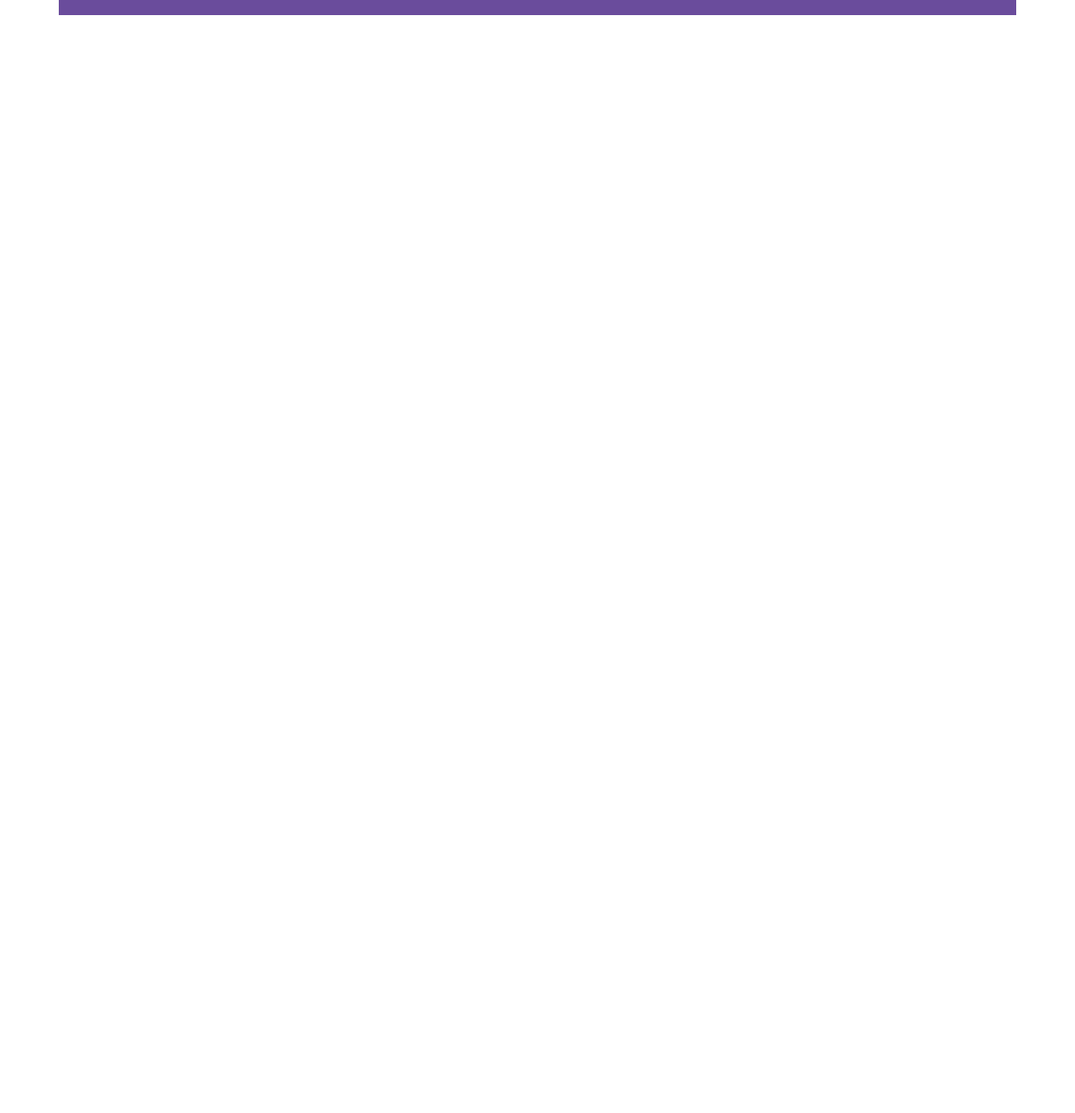
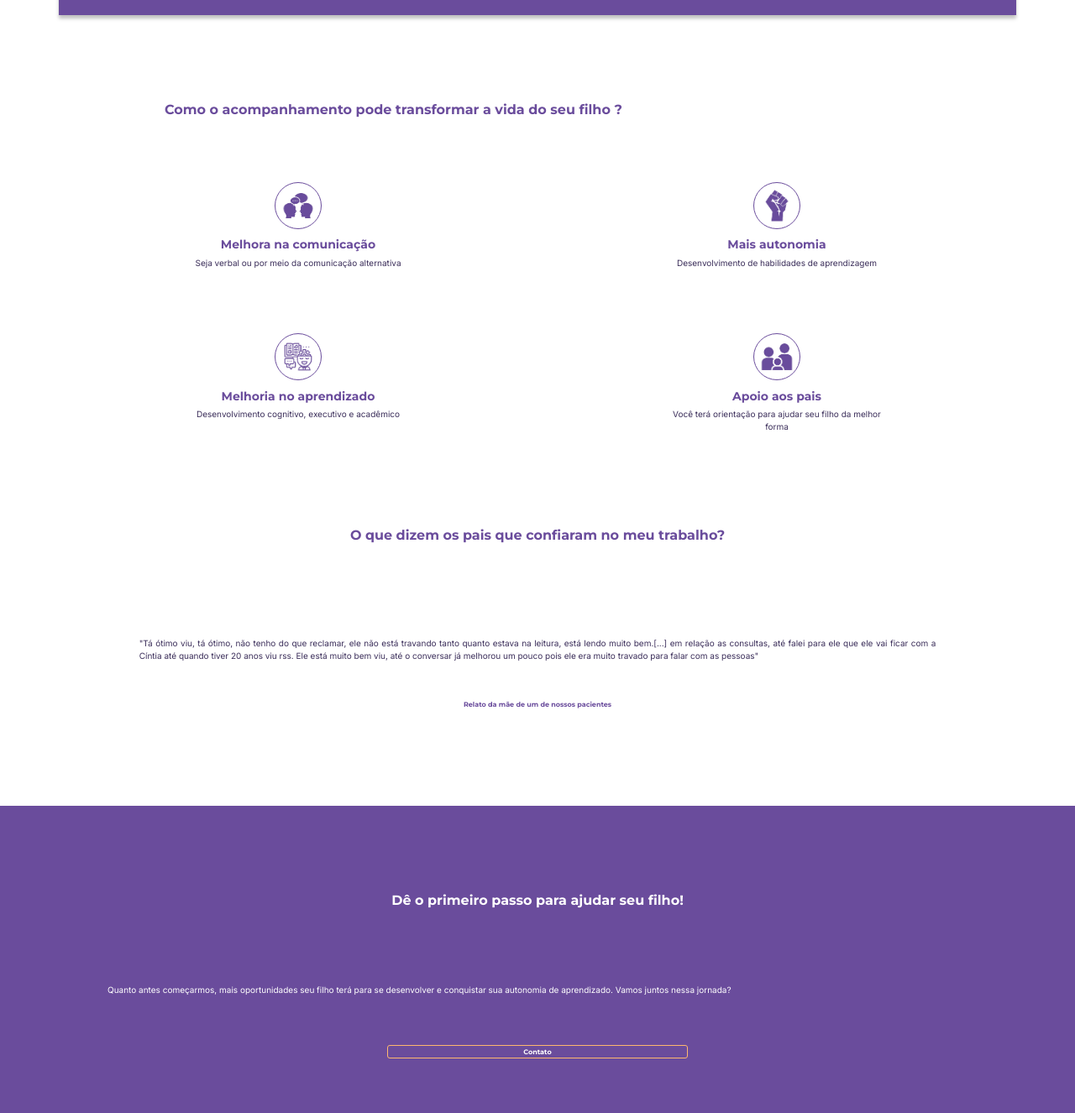
Before and after one commit to JoaoPedro163/Landing-Page-Psicopedagoga, a plain HTML site: page index.html in a window 1280 px wide. Shown: the part 1699-3025 px from the top of the page at 84% size. Before the commit the page ends 1717 px from the top, so only its background shows below. Drawn offline with Linux system fonts and the light colour scheme.

Commit message:
Finalizaçao do html e css

```diff
--- a/css/styleIndex.css
+++ b/css/styleIndex.css
@@ -130,7 +130,7 @@ header {
     height: 12vh;
 }
 
-#p{
+#p {
     font-size: 10px;
     font-family: "inter", "Sans-serif";
     text-align: justify;
@@ -139,13 +139,14 @@ header {
     color: #3B2E5A;
 }
 
-#divQuemSouEu{
+#divQuemSouEu {
     background-color: #6A4C9C;
     margin-top: 9%;
     padding-bottom: 8%;
+    box-shadow: 0px 4px 4px rgba(0, 0, 0, 0.25);
 }
 
-#titleQuemSouEu{
+#titleQuemSouEu {
     color: white;
     font-family: "Montserrat", "Sans-serif";
     font-weight: bold;
@@ -156,7 +157,7 @@ header {
     margin-top: 7%;
 }
 
-#imgCintia{
+#imgCintia {
     width: 28vh;
     height: 25vh;
     border-radius: 50%;
@@ -164,12 +165,12 @@ header {
     box-shadow: 0px 4px 4px rgba(0, 0, 0, 0.25);
 }
 
-#divImgCintia{
+#divImgCintia {
     text-align: center;
     margin-top: 9%;
 }
 
-#pQuemSouEu{
+#pQuemSouEu {
     font-size: 10px;
     font-family: "Inter", "Sans-serif";
     width: 80%;
@@ -178,3 +179,167 @@ header {
     text-align: justify;
     margin-top: 5%;
 }
+
+#titleSec2 {
+    font-size: 16px;
+    font-family: "Montserrat", "Sans-serif";
+    font-weight: bold;
+    color: #6A4C9C;
+    text-align: left;
+    width: 80%;
+    margin: auto;
+    margin-top: 9%;
+}
+
+#titleBeneficios {
+    font-size: 14px;
+    font-weight: bold;
+    font-family: "Montserrat", "Sans-serif";
+    text-align: center;
+}
+
+#imgComunicacao {
+    border-radius: 50%;
+    border: 1px solid #6A4C9C;
+    width: 7vh;
+    height: 7vh;
+}
+
+#divImgComunicacao {
+    text-align: center;
+    margin-top: 14%;
+}
+
+.titleBeneficios {
+    font-size: 14px;
+    font-weight: bold;
+    font-family: "Montserrat", "Sans-serif";
+    color: #6A4C9C;
+    text-align: center;
+    width: 80%;
+    margin: auto;
+    margin-top: 2%;
+}
+
+.pBeneficios {
+    font-size: 10px;
+    font-family: "Inter", "Sans-serif";
+    color: #3B2E5A;
+    text-align: center;
+    width: 50%;
+    margin: auto;
+    margin-top: 1%;
+}
+
+#imgAutonomia2 {
+    border-radius: 50%;
+    border: 1px solid #6A4C9C;
+    width: 7vh;
+    height: 7vh;
+}
+
+#divImgAutonomia2 {
+    text-align: center;
+    margin-top: 14%;
+}
+
+#imgAprendizado {
+    border-radius: 50%;
+    border: 1px solid #6A4C9C;
+    width: 7vh;
+    height: 7vh;
+}
+
+#divImgAprendizado {
+    text-align: center;
+    margin-top: 14%;
+}
+
+#divImgApoio {
+    text-align: center;
+    margin-top: 14%;
+}
+
+#imgApoio {
+    border-radius: 50%;
+    border: 1px solid #6A4C9C;
+    width: 7vh;
+    height: 7vh;
+}
+
+#titleSec3 {
+    font-size: 16px;
+    font-family: "Montserrat", "Sans-serif";
+    font-weight: bold;
+    text-align: center;
+    width: 80%;
+    margin: auto;
+    color: #6A4C9C;
+    margin-top: 10%;
+}
+
+#pSec3 {
+    font-size: 10px;
+    font-family: "Inter", "Sans-serif";
+    text-align: justify;
+    width: 85%;
+    margin: auto;
+    margin-top: 10%;
+    color: #3B2E5A;
+}
+
+.autorRelato {
+    font-weight: bold;
+    font-family: "Montserrat", "Sans-serif";
+    font-size: 8px;
+    color: #6A4C9C;
+    text-align: center;
+    margin-top: 4%;
+}
+
+#divContato {
+    width: 100%;
+    background-color: #6A4C9C;
+    box-shadow: 0px 4px 4px rgba(0, 0, 0, 0.25);
+    margin-top: 9%;
+}
+
+#titleDivContato {
+    width: 80%;
+    margin: auto;
+    color: white;
+    font-size: 16px;
+    font-family: "Montserrat", "Sans-serif";
+    font-weight: bold;
+    text-align: center;
+    padding-top: 8%;
+}
+
+#pDivContato{
+    font-size: 10px;
+    font-family: "Inter", "Sans-serif";
+    color: white;
+    width: 80%;
+    margin: auto;
+    text-align: justify;
+    margin-top: 7%;
+}
+
+#btnContato{
+    border: 1px solid #FFB86F;
+    background-color: #6A4C9C;
+    width: 35%;
+    font-family: "Montserrat", "Sans-serif";
+    font-size: 8px;
+    font-weight: bold;
+    color: white;
+    border-radius: 3px;
+}
+
+#divBtnContato{
+    width: 80%;
+    margin: auto;
+    text-align: center;
+    margin-top: 4%;
+    padding-bottom: 5%;
+}
--- a/index.html
+++ b/index.html
@@ -142,8 +142,101 @@
 
         </div>
 
+        <div class="row">
+
+            <h2 id="titleSec2">Como o acompanhamento pode transformar a vida do seu filho ?</h2>
+
+            <div class="col-sm-6">
+
+                <div id="divImgComunicacao">
+
+                    <img src="./images/img_comunicacao.png" alt="" id="imgComunicacao">
+
+                </div>
+
+                <h3 class="titleBeneficios">Melhora na comunicação</h3>
+
+                <p class="pBeneficios">Seja verbal ou por meio da comunicação alternativa</p>
+
+            </div>
+
+            <div class="col-sm-6">
+
+                <div id="divImgAutonomia2">
+
+                    <img src="./images/img_autonomia_2.png" alt="" id="imgAutonomia2">
+
+                </div>
+
+                <h3 class="titleBeneficios">Mais autonomia</h3>
+
+                <p class="pBeneficios">Desenvolvimento de habilidades de aprendizagem</p>
+
+            </div>
+
+        </div>
+
+        <div class="row">
+
+            <div class="col-sm-6">
+
+                <div id="divImgAprendizado">
+
+                    <img src="./images/img_aprendizado.png" alt="" id="imgAprendizado">
+
+                </div>
+
+                <h3 class="titleBeneficios">Melhoria no aprendizado</h3>
+
+                <p class="pBeneficios">Desenvolvimento cognitivo, executivo e acadêmico</p>
+
+            </div>
+
+            <div class="col-sm-6">
+
+                <div id="divImgApoio">
+
+                    <img src="./images/img_apoio.png" alt="" id="imgApoio">
+
+                </div>
+
+                <h3 class="titleBeneficios">Apoio aos pais</h3>
+
+                <p class="pBeneficios">Você terá orientação para ajudar seu filho da melhor forma</p>
+            </div>
+
+        </div>
+
+        <h2 id="titleSec3">O que dizem os pais que confiaram no meu trabalho?</h2>
+
+        <p id="pSec3">
+            "Tá ótimo viu, tá ótimo, não tenho do que reclamar, ele não está travando tanto quanto estava na leitura,
+            está lendo muito bem.[...] em relação as consultas, até falei para ele que ele vai ficar com a Cíntia até
+            quando tiver 20 anos viu rss. Ele está muito bem viu, até o conversar já melhorou um pouco pois ele era
+            muito travado para falar com as pessoas"
+        </p>
+
+        <p class="autorRelato">Relato da mãe de um de nossos pacientes</p>
+
     </div>
 
+    <div id="divContato">
+
+        <h2 id="titleDivContato">Dê o primeiro passo para ajudar seu filho!</h2>
+
+        <p id="pDivContato">
+
+            Quanto antes começarmos, mais oportunidades seu filho terá para se desenvolver e conquistar sua
+            autonomia
+            de aprendizado. Vamos juntos nessa jornada?
+
+        </p>
+
+        <div id="divBtnContato">
+            <button id="btnContato">Contato</button>
+        </div>
+
+    </div>
 </body>
 
 </html>
```
Also changed, not shown: images/7-removebg-preview.png (deleted), images/img_apoio.png (renamed from images/9-removebg-preview.png), images/img_aprendizado.png (renamed from images/8-removebg-preview.png), images/img_autonomia_2.png (renamed from images/6-removebg-preview.png), images/img_comunicacao.png (renamed from images/5-removebg-preview.png).
